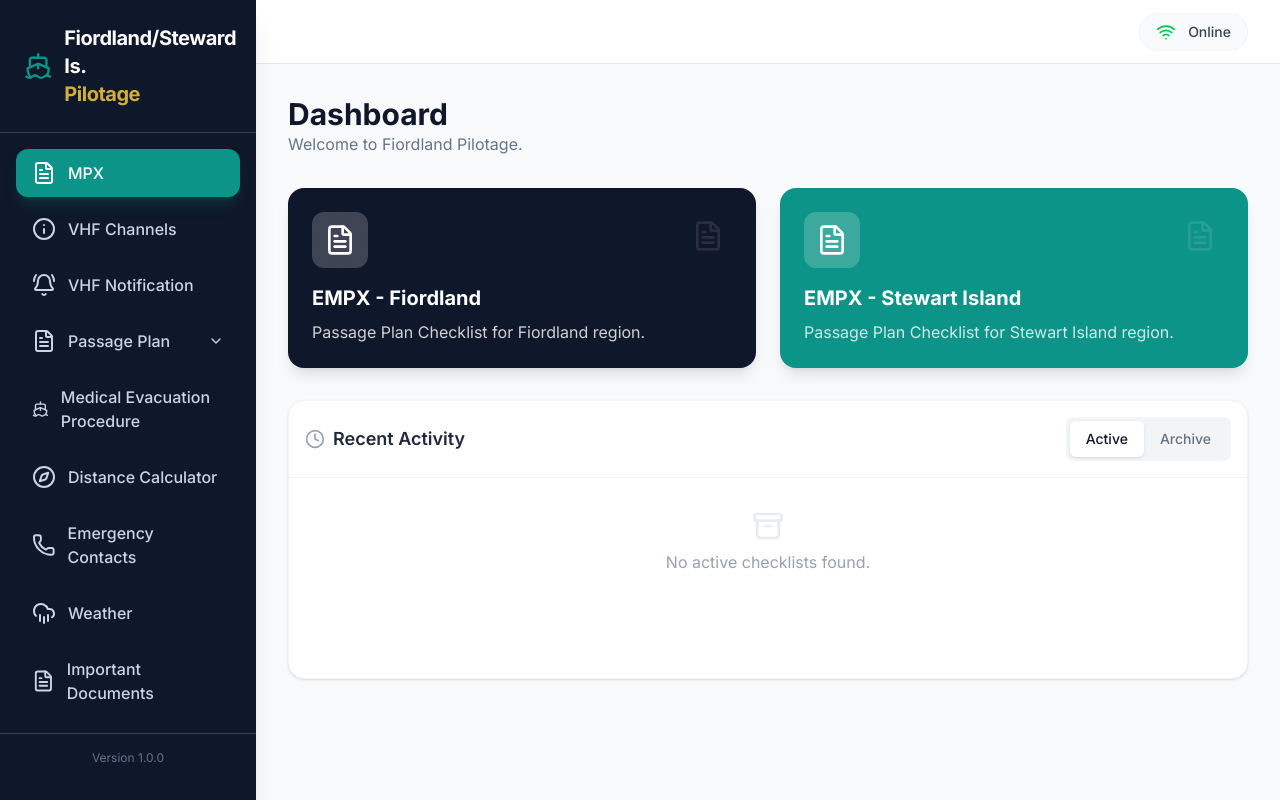
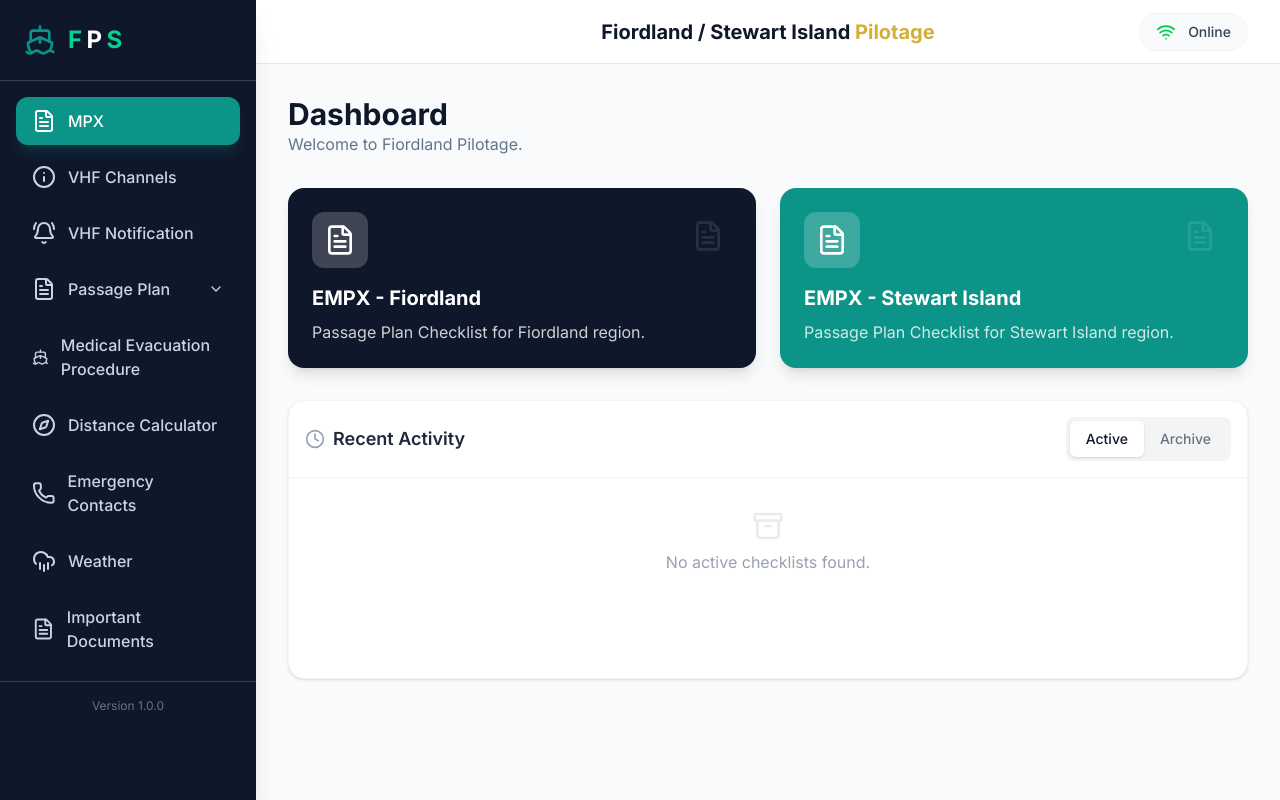
Before and after one commit to premraj81/fiordland-pilotage, a React (Vite) app: page / in a window 1280 px wide. Built offline with nearby package versions, Linux system fonts and the light colour scheme.

Commit message:
Update Branding: FPS logo and Centered Header Title

```diff
--- a/src/components/Layout.tsx
+++ b/src/components/Layout.tsx
@@ -47,7 +47,11 @@ export default function Layout() {
                 <div className="p-6 border-b border-fiordland-700 flex items-center justify-between">
                     <div className="flex items-center gap-3">
                         <Ship className="w-8 h-8 text-brand-teal" />
-                        <h1 className="text-xl font-bold tracking-tight">Fiordland/Steward Is.<br /><span className="text-brand-gold">Pilotage</span></h1>
+                        <h1 className="text-2xl font-bold tracking-widest flex gap-0.5">
+                            <span className="text-emerald-400">F</span>
+                            <span className="text-white">P</span>
+                            <span className="text-emerald-400">S</span>
+                        </h1>
                     </div>
                     <button className="lg:hidden" onClick={() => setSidebarOpen(false)}><X /></button>
                 </div>
@@ -83,22 +87,28 @@ export default function Layout() {
 
             {/* Main Content */}
             <main className="flex-1 flex flex-col h-full overflow-hidden relative">
-                <header className="h-16 bg-white border-b border-gray-200 flex items-center justify-between px-4 lg:px-8 z-10 shrink-0">
+                <header className="h-16 bg-white border-b border-gray-200 flex items-center justify-between px-4 lg:px-8 z-10 shrink-0 relative">
                     <div className="flex items-center gap-3">
                         <button onClick={() => setSidebarOpen(true)} className="p-2 text-fiordland-700 lg:hidden">
                             <Menu />
                         </button>
-                        <span className="font-semibold text-fiordland-800 lg:hidden">Fiordland Pilotage</span>
                     </div>
 
-                    <div className="flex items-center gap-3">
+                    {/* Centered Title */}
+                    <div className="absolute left-1/2 top-1/2 -translate-x-1/2 -translate-y-1/2 text-center pointer-events-none w-full md:w-auto px-12 md:px-0">
+                        <h1 className="text-lg md:text-xl font-bold text-fiordland-900 truncate">
+                            Fiordland / Stewart Island <span className="text-brand-gold">Pilotage</span>
+                        </h1>
+                    </div>
+
+                    <div className="flex items-center gap-3 relative z-10">
                         {installPrompt && (
                             <button
                                 onClick={handleInstallClick}
                                 className="flex items-center gap-2 bg-brand-teal text-white px-3 py-1.5 rounded-lg font-medium hover:bg-teal-700 transition-colors shadow-sm text-sm"
                             >
                                 <Download className="w-4 h-4" />
-                                <span className="hidden sm:inline">Install App</span>
+                                <span className="hidden sm:inline">Install</span>
                             </button>
                         )}
 
@@ -111,7 +121,7 @@ export default function Layout() {
                             ) : (
                                 <>
                                     <WifiOff className="w-5 h-5 text-red-500" />
-                                    <span className="text-sm font-medium text-red-600 hidden sm:inline">Offline Mode</span>
+                                    <span className="text-sm font-medium text-red-600 hidden sm:inline">Offline</span>
                                 </>
                             )}
                         </div>
```
